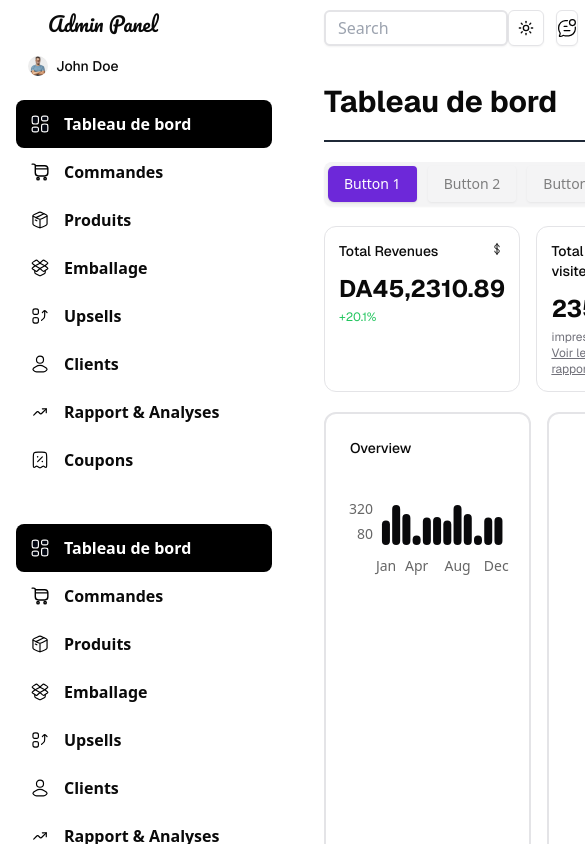
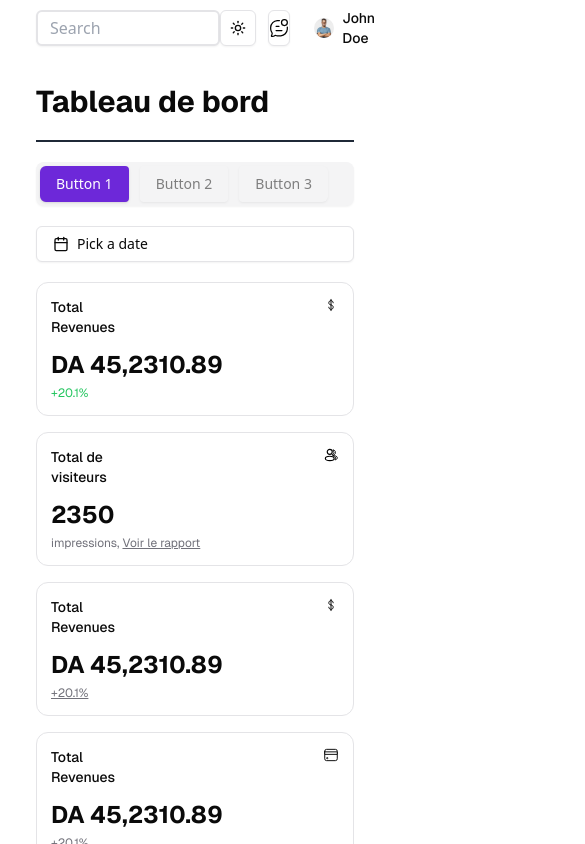
Before and after one commit to max-fletcher/next-boilerplate, a Next.js app: page / in a window 390 px wide. Shown: the top 844 px of the page, 585 px wide, since content can reach past the window. Built offline with nearby package versions, Linux system fonts and the light colour scheme.

Commit message:
Started responsive design

```diff
--- a/app/(root)/page.tsx
+++ b/app/(root)/page.tsx
@@ -44,26 +44,32 @@ const page = () => {
       </div>
       <hr className="separator my-5" />
 
-      <div className="flex justify-between">
-        <HomeButtonGroupContainer className="p-1 rounded-lg bg-[#F4F4F5] dark:bg-[#1F2937]" buttonClassName="rounded opacity-50" buttonActiveClassName="bg-[#6D28D9] text-white opacity-100" isToggle={true} orientation="horizontal" />
-        <HomepageCalendar />
+      <div className="flex flex-col md:flex-row justify-between">
+        <HomeButtonGroupContainer
+          className="p-1 rounded-lg bg-[#F4F4F5] dark:bg-[#1F2937] mb-5 md:mb-0"
+          buttonClassName="rounded opacity-50"
+          buttonActiveClassName="bg-[#6D28D9] text-white opacity-100"
+          isToggle={true}
+          orientation="horizontal"
+        />
+        <HomepageCalendar classes="md:w-[300px]" />
       </div>
 
-      <div className="flex gap-4 my-5">
-        <StatisticsCard header="Total Revenues" Icon={DollarIcon} title="DA45,2310.89" subtitle="+20.1%" subtitleClasses="text-green-500" />
-        <StatisticsCard header="Total de visiteurs" Icon={UserGroupIcon} title="2350" subtitle={<div>impressions, <span className="underline">Voir le rapport</span></div>} subtitleClasses="text-muted" />
-        <StatisticsCard header="Total Revenues" Icon={LineChartIcon} title="DA45,2310.89" subtitle="+20.1%" subtitleClasses="text-muted underline" />
-        <StatisticsCard header="Total Revenues" Icon={CreditCardIcon} title="DA45,2310.89" subtitle="+20.1%"  subtitleClasses="text-muted underline" />
+      <div className="my-5 grid grid-cols-1 md:grid-cols-4  gap-4">
+        <StatisticsCard header="Total Revenues" title="DA 45,2310.89" Icon={DollarIcon} classes="min-w-32" subtitle="+20.1%" subtitleClasses="text-green-500" />
+        <StatisticsCard header="Total de visiteurs" title="2350" Icon={UserGroupIcon} classes="min-w-32" subtitle={<div>impressions, <span className="underline">Voir le rapport</span></div>} subtitleClasses="text-muted" />
+        <StatisticsCard header="Total Revenues" title="DA 45,2310.89" Icon={LineChartIcon} classes="min-w-32 " subtitle="+20.1%" subtitleClasses="text-muted underline" />
+        <StatisticsCard header="Total Revenues" title="DA 45,2310.89" Icon={CreditCardIcon} classes="min-w-32" subtitle="+20.1%"  subtitleClasses="text-muted underline" />
       </div>
 
       <div className="grid gap-4 grid-cols-6">
-        <div className="col-span-4 border-2 rounded-xl">
+        <div className="col-span-6 md:col-span-4 border-2 rounded-xl">
           <div className={cn("m-6 font-medium text-sm", geist.className)}>
             Overview
           </div>
           <CustomBarChart className="px-5 py-4" chartData={chartData} />
         </div>
-        <div className={cn("col-span-2 border-2 rounded-xl px-5 py-4", geist.className)}>
+        <div className={cn("col-span-6 md:col-span-2 border-2 rounded-xl px-5 py-4", geist.className)}>
           <div className="px-5 py-5">
             <div className="font-medium text-base">
               Meilleur produit vendue
--- a/components/HomepageCalendar.tsx
+++ b/components/HomepageCalendar.tsx
@@ -10,7 +10,11 @@ import { toast } from "@/hooks/use-toast"
 import { useEffect, useState } from "react"
 import { DateRange } from "react-day-picker"
 
-const HomepageCalendar = () => {
+interface HomepageCalendarProps {
+  classes?: string
+}
+
+const HomepageCalendar = ({classes}: HomepageCalendarProps) => {
   const [date, setDate] = useState<DateRange | undefined>({
     from: undefined,
     to: undefined,
@@ -42,8 +46,9 @@ const HomepageCalendar = () => {
           id="date"
           variant={"outline"}
           className={cn(
-            "w-[300px] justify-start text-left font-normal",
-            !date && "text-muted-foreground"
+            "justify-start text-left font-normal",
+            !date && "text-muted-foreground",
+            classes
           )}
         >
           <CalendarIcon />
--- a/components/LeftSidebar.tsx
+++ b/components/LeftSidebar.tsx
@@ -15,7 +15,7 @@ const LeftSidebar = ({user}: {user: User}) => {
   const pathname = usePathname()
 
   return (
-    <div className="overflow-y-auto min-w-72 w-1/4">
+    <div className="overflow-y-auto min-w-72 w-1/4 max-lg:hidden">
       <div className="min-h-[1100px] xl:min-h-[900px]">
         <div className="h-12 flex items-center ms-5">
           <Logo text="Admin Panel" />
--- a/components/StatisticsCard.tsx
+++ b/components/StatisticsCard.tsx
@@ -6,16 +6,17 @@ import React from 'react'
 interface StatisticsCardProps {
   header: string
   Icon: ({ classes, width, height, isActive }: TIconTypes) => JSX.Element
+  classes: string,
   title: string
   subtitle: string|React.ReactNode
   subtitleClasses?: string
 }
 
-const StatisticsCard = ({header, title, Icon, subtitle, subtitleClasses}: StatisticsCardProps) => {
+const StatisticsCard = ({header, title, Icon, classes, subtitle, subtitleClasses}: StatisticsCardProps) => {
   return (
-    <div className={cn("w-full border radius-xl p-3.5 rounded-xl", geist.className)}>
+    <div className={cn("w-full border radius-xl p-3.5 rounded-xl", geist.className, classes)}>
       <div className='flex justify-between'>
-        <div className='text-sm font-medium'>{header}</div>
+        <div className='text-sm font-medium max-w-24 xl:max-w-full'>{header}</div>
         <div className=''><Icon width={16} height={16} /></div>
       </div>
       <div className='text-2xl font-bold mt-3'>
```
